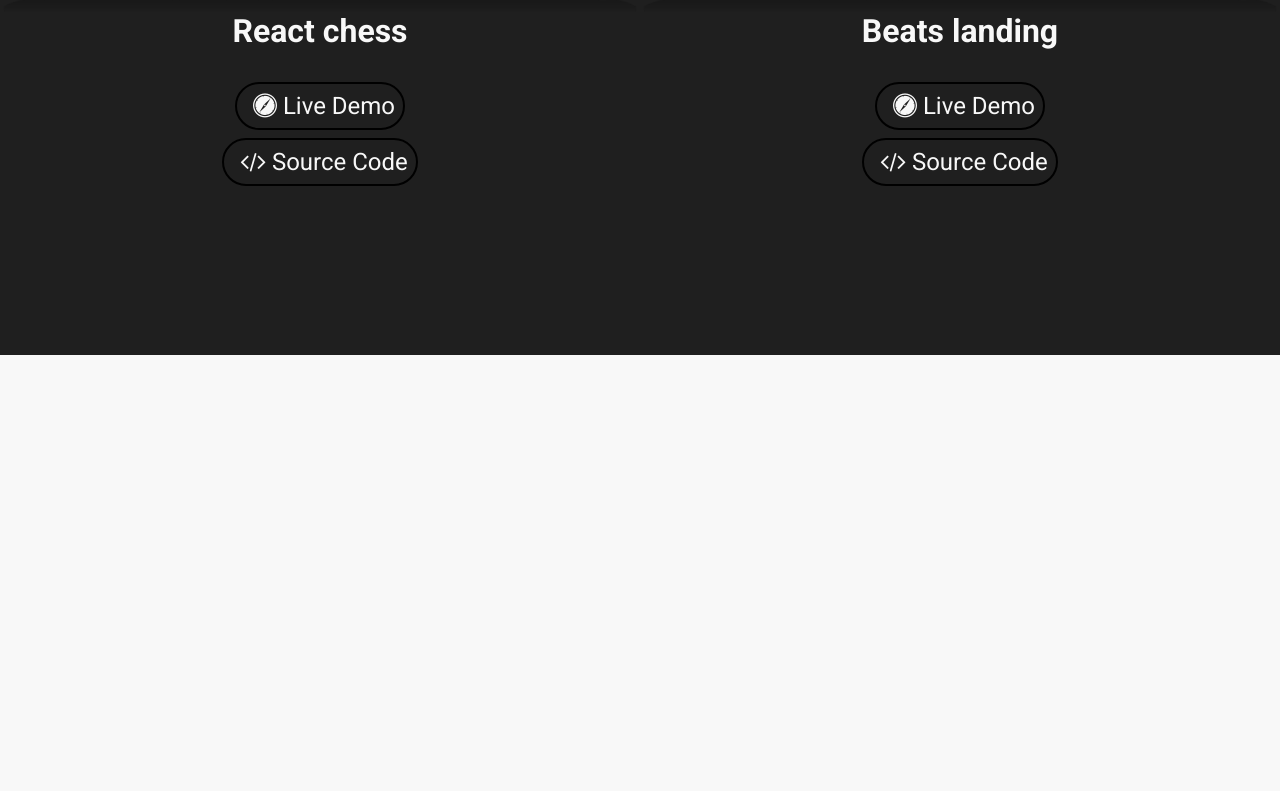
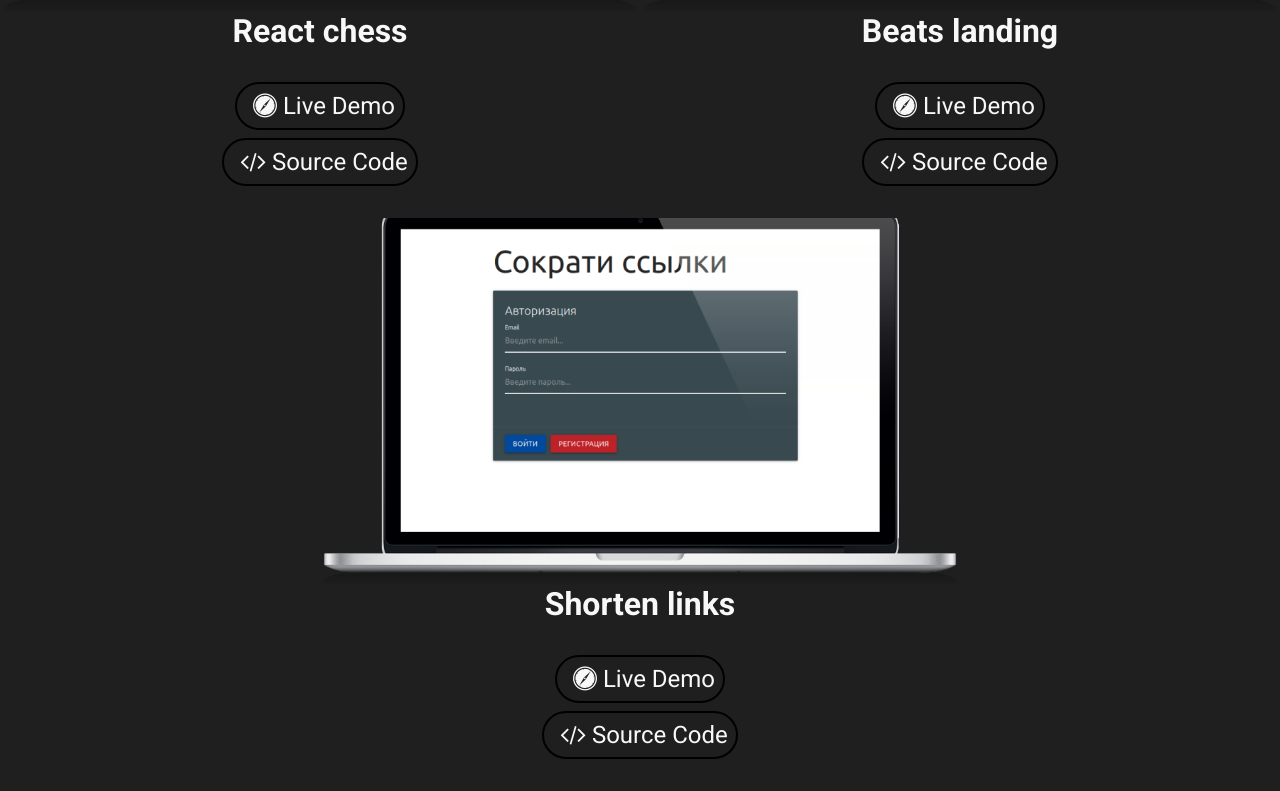
Before and after one commit to ScobarDen/react-portfolio, a React (Create React App) app: page /react-portfolio/portfolio in a window 1280 px wide. Shown: the part 445-1236 px from the top of the page. Before the commit the page ends 800 px from the top, so only its background shows below. Built offline with nearby package versions, Linux system fonts and the light colour scheme; the HTML template or start-up script is replaced by a standard one.

Commit message:
add new project

```diff
--- a/src/info/Info.js
+++ b/src/info/Info.js
@@ -1,6 +1,8 @@
 import self from "../img/self.png"
 import mock1 from "../img/mock1.png"
 import mock2 from "../img/mock2.png"
+import mock3 from "../img/mock3.png"
+
 
 export let colors = ["rgb(0,255,164)", "rgb(166,104,255)"];
 
@@ -101,5 +103,11 @@ export const info = {
             source: "https://github.com/ScobarDen/responsive-website-beats",
             image: mock2
         },
+        {
+            title: "Shorten links",
+            live: "https://github.com/ScobarDen/mern-app",
+            source: "https://github.com/ScobarDen/mern-app",
+            image: mock3
+        },
     ]
 }
```
Also changed, not shown: src/img/mock3.png (added).
